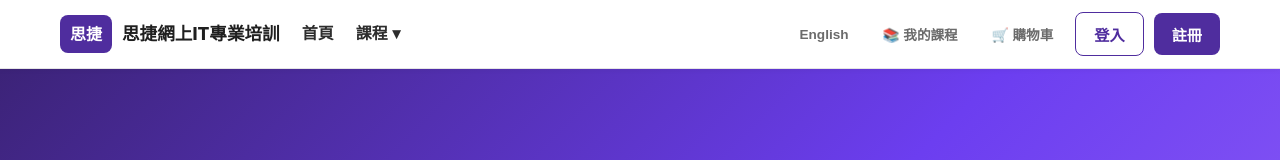
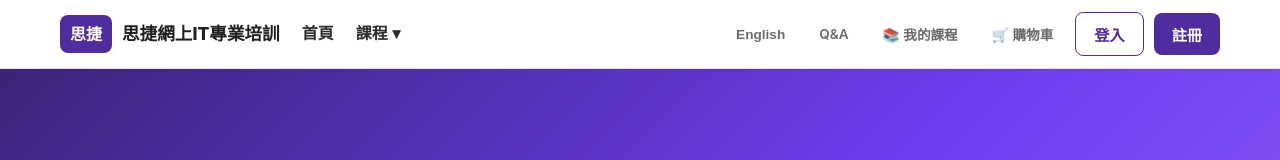
Before and after one commit to FrontendGroupProjectStudents/FrontendGroupProject, a React (Vite) app: page / in a window 1280 px wide. Shown: the top 160 px of the page. Built offline with nearby package versions, Linux system fonts and the light colour scheme.

Commit message:
Changes: QnA

```diff
--- a/src/App.jsx
+++ b/src/App.jsx
@@ -5,6 +5,7 @@ import CourseDetailPage from './pages/CourseDetailPage';
 import AboutPage from './pages/AboutPage';
 import ContactPage from './pages/ContactPage';
 import PrivacyPage from './pages/PrivacyPage';
+import QnAPage from './pages/QnAPage';
 import NotFoundPage from './pages/NotFoundPage';
 import { useEffect } from 'react';  // 加入這個組件 for scrollToTop function
 import { useLocation } from 'react-router-dom'; // 加入這個組件 for scrollToTop function
@@ -35,6 +36,7 @@ function App() {
       <Route path="/about" element={<AboutPage />} />
       <Route path="/contact" element={<ContactPage />} />
       <Route path="/privacy" element={<PrivacyPage />} />
+      <Route path="/qna" element={<QnAPage />} /> {/* Benson */}
       {/* 404 */}
       <Route path="*" element={<NotFoundPage />} />
     </Routes>
--- a/src/components/Header.jsx
+++ b/src/components/Header.jsx
@@ -106,6 +106,10 @@ const Header = () => {
 
           <div className="header-actions">
             <LanguageSwitch lang={lang} onToggle={toggleLang} />
+            <Link to="/qna" className="btn btn-ghost btn-sm">
+            {/* Benson */}
+              Q&A
+            </Link>
             <button className="btn btn-ghost btn-sm" onClick={() => setMyCoursesOpen(true)}>
               📚 {t.myCourses}
             </button>
--- /dev/null
+++ b/src/pages/QnAPage.jsx
@@ -0,0 +1,15 @@
+{/* Benson */}
+import Header from '../components/Header';
+import Footer from '../components/Footer';
+
+const QnAPage = () => (
+  <>
+    <Header />
+    <main>
+      <h1>QnA</h1>
+    </main>
+    <Footer />
+  </>
+);
+
+export default QnAPage;
```
